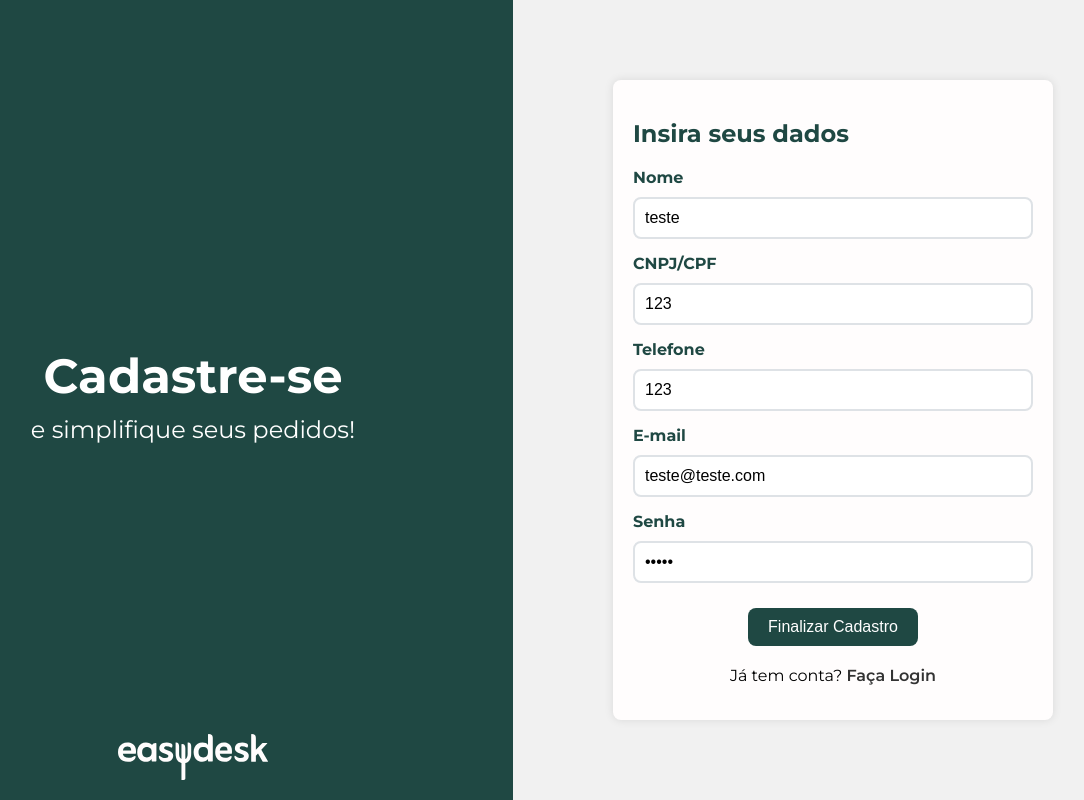
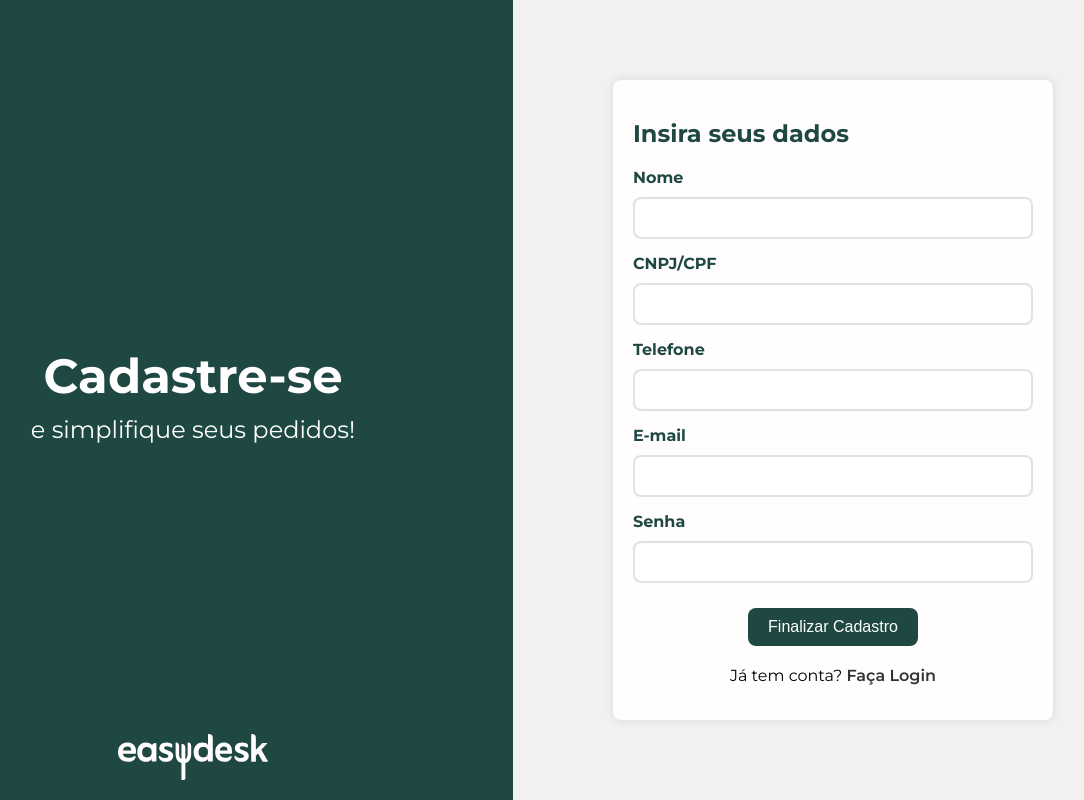
Before and after one commit to christianestevam/easy-desk-app, a React (Create React App) app: page /register in a window 1280 px wide. Shown: the whole page, without its empty margins (127-1211 px from the left). Built offline with nearby package versions, Linux system fonts and the light colour scheme.

Commit message:
Form data fix

```diff
--- a/src/pages/Register/Register.js
+++ b/src/pages/Register/Register.js
@@ -17,11 +17,11 @@ function Register(){
   const [errorMessage, setErrorMessage] = useState("");
 
   const [formData, setFormData] = useState({
-    name: "teste",
-    document: "123",
-    phone: "123",
-    email: "teste@teste.com",
-    password: "teste",
+    name: "",
+    document: "",
+    phone: "",
+    email: "",
+    password: "",
   });
 
   // Função para formatar CPF ou CNPJ
```
